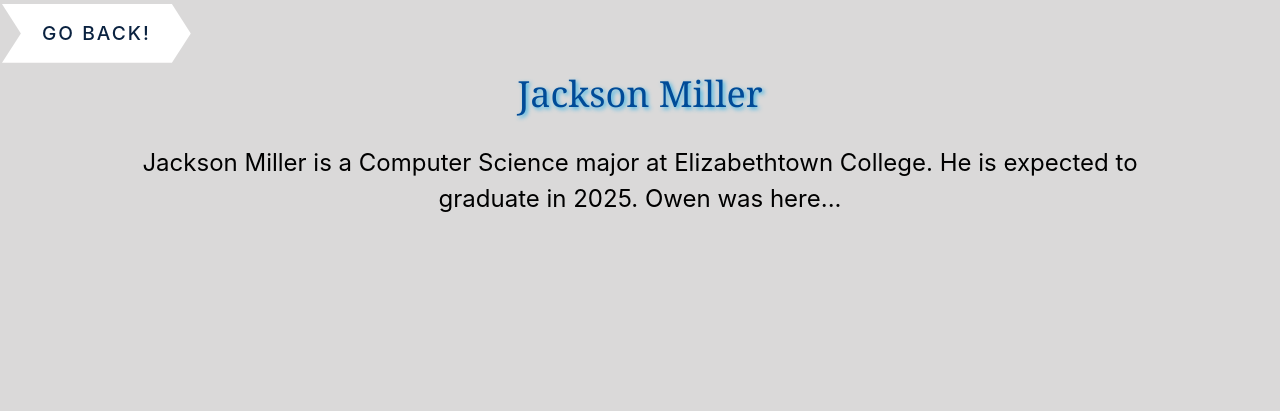
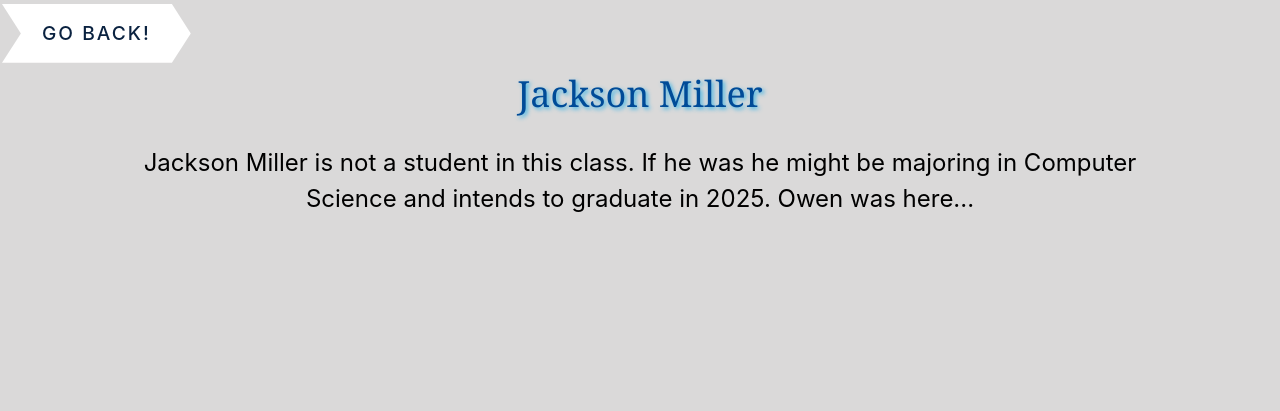
Before and after one commit to reddign/gamers, a PHP site: page /about/Jackson_Miller.php in a window 1280 px wide. Shown: the part 106-517 px from the top of the page. Run offline with PHP 8.4, Linux system fonts and the light colour scheme.

Commit message:
Update Jackson_Miller.php

```diff
--- a/web_src/general/about/Jackson_Miller.php
+++ b/web_src/general/about/Jackson_Miller.php
@@ -17,8 +17,8 @@ require "../../includes/head.php";
         <section id="Jackson Miller's Bio">
             <div class="bio-title">Jackson Miller</div>
             <br>
-            <div id="bio"> Jackson Miller is a Computer Science major at Elizabethtown College. He is expected to graduate in 2025.
-            Owen was here...
+            <div id="bio"> Jackson Miller is not a student in this class. If he was he might be majoring in Computer Science and intends to graduate in 2025.
+            Owen was here...  </div>
         </section>
     </main>
 </body>
```
